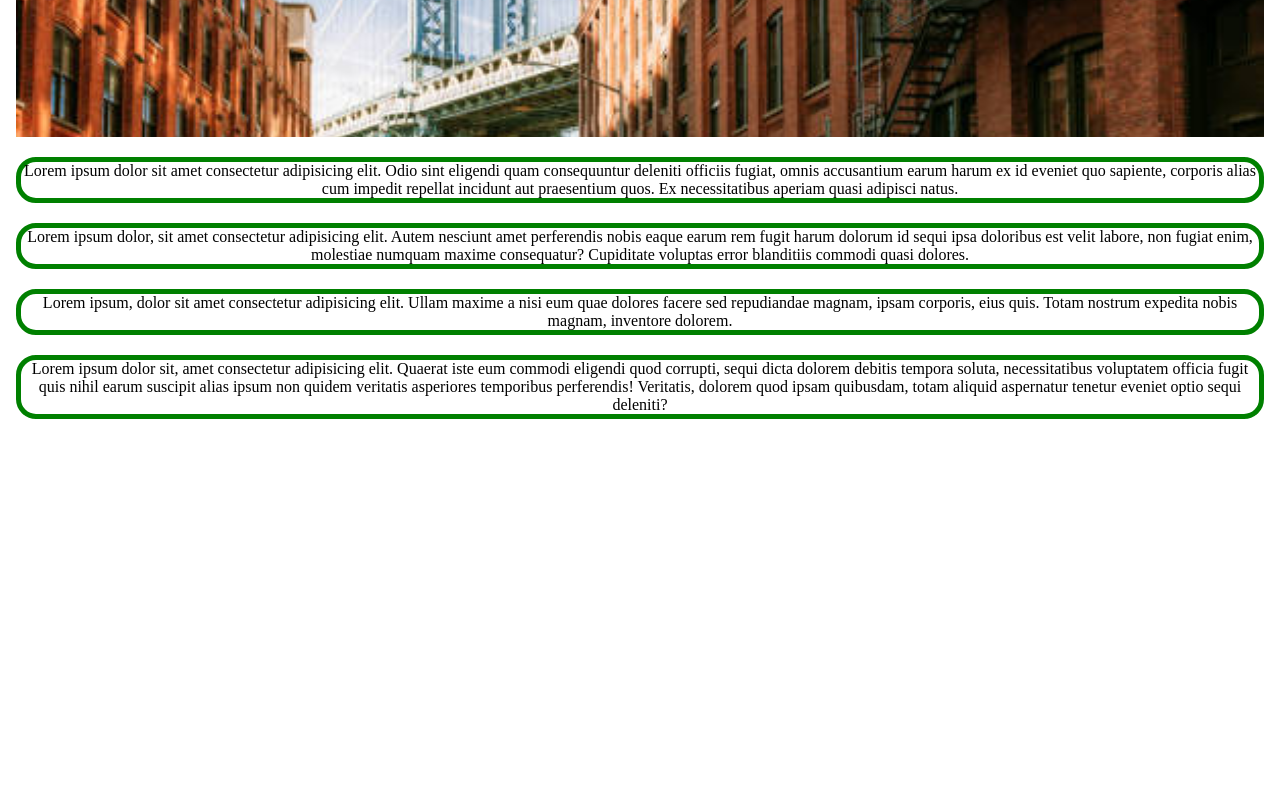
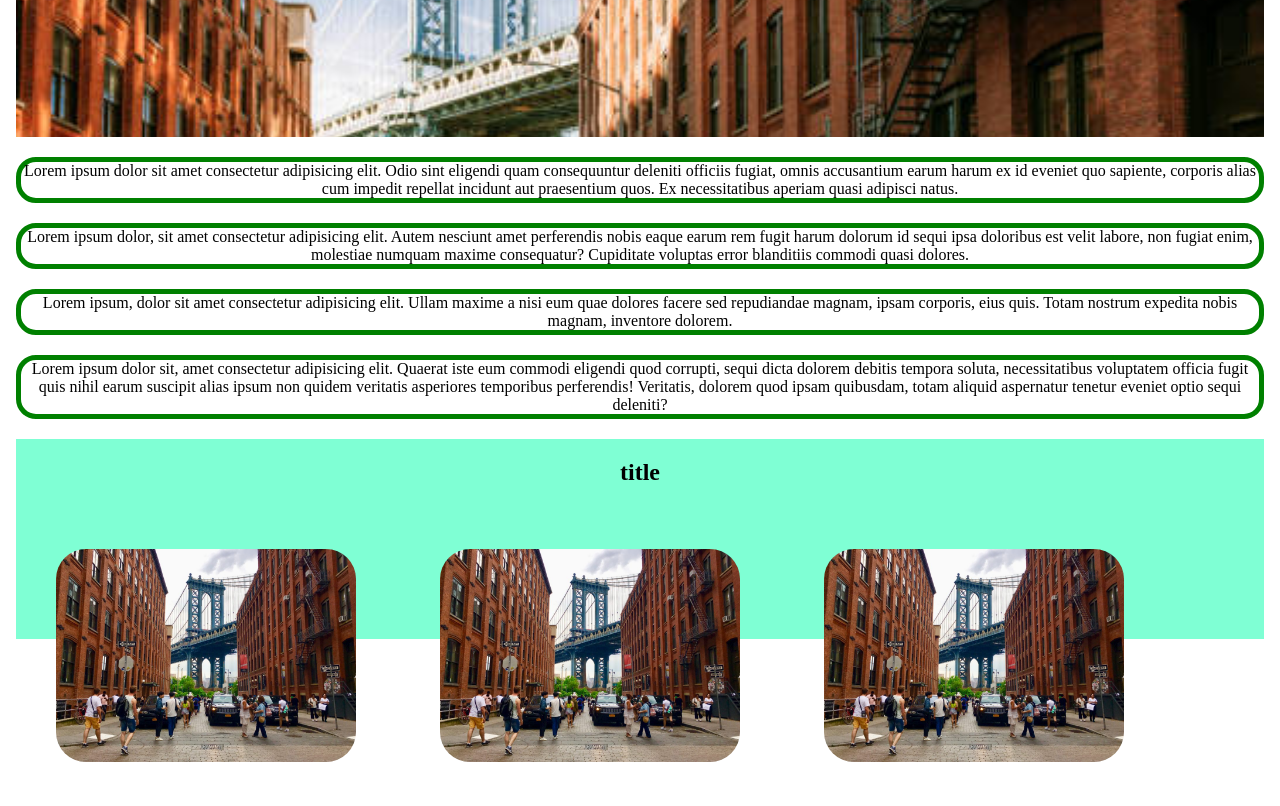
Before and after one commit to nasaraaa/lesson-7, a plain HTML site: page index.html in a window 1280 px wide. Shown: the part 602-1408 px from the top of the page. Before the commit the page ends 1041 px from the top, so only its background shows below. Drawn offline with Linux system fonts and the light colour scheme.

Commit message:
add section and some changes

```diff
--- a/assest/css/style.css
+++ b/assest/css/style.css
@@ -96,3 +96,61 @@ nav li{
     border: 10px solid purple;
     color: cadetblue;
 }
+.section-bg{
+    background-color: aquamarine;
+    height: 200px;
+    padding: 20px;
+    margin-bottom: 20px;
+    position: relative;
+    animation-name: section-bg1;
+    animation-duration: 2s;
+    animation-delay: 0,5;
+    animation-timing-function: ease-in;
+}
+.section-bg h1{
+    text-align: center;
+
+}
+.item img{
+    max-width: 300px;
+    width: 100%;
+    border-radius: 30px;
+}
+.all-items p{
+    margin-bottom: 40px;
+}
+.item p{
+    position: absolute;
+    border-radius: 30px;
+    background-color: rgba(12, 12, 73, 0.5);
+    padding: 10px;
+    top: 50%;
+    left: 50%;
+    transform: translate(-50%,-50%);
+    opacity: 0;
+    transition-property: all;
+    transition-duration: 3s;
+    transition-delay: 0.5s;
+
+}
+.item{
+    display: inline-block;
+	max-width: 300px;
+	margin: 40px;
+	position: relative;
+}
+.all-items{
+    margin-top: -150px;
+}
+@keyframes section-bg1{
+    from{
+        background-color: brown;
+    }
+    to{
+        background-color: yellow;
+    }
+}
+.item p:hover{
+    opacity: 1;
+    border: 2px solid yellow;
+}
--- a/index.html
+++ b/index.html
@@ -30,6 +30,27 @@
             <p>Lorem ipsum dolor sit, amet consectetur adipisicing elit. Quaerat iste eum commodi eligendi quod corrupti, sequi dicta dolorem debitis tempora soluta, necessitatibus voluptatem officia fugit quis nihil earum suscipit alias ipsum non quidem veritatis asperiores temporibus perferendis! Veritatis, dolorem quod ipsam quibusdam, totam aliquid aspernatur tenetur eveniet optio sequi deleniti?</p>
         </div>
     </section>
+    <section>
+        <div class="container">
+            <div class="section-bg">
+                <h1 class="section-title">title</h1>
+            </div>
+            <div class="all-items">
+                <div class="item">
+                    <img src="assest/img/18-Iconic-view-at-intersection-of-Washington-and-Water-streets-June-2019-photo-1-by-Lore-Croghan-4-1024x728.jpg" alt="photo">
+                    <p>Lorem ipsum dolor sit amet consectetur adipisicing elit. Eos dolorem aspernatur perspiciatis tenetur, optio possimus.</p>
+                </div>
+                <div class="item">
+                    <img src="assest/img/18-Iconic-view-at-intersection-of-Washington-and-Water-streets-June-2019-photo-1-by-Lore-Croghan-4-1024x728.jpg" alt="photo">
+                    <p>Lorem ipsum dolor sit amet consectetur adipisicing elit. Eos dolorem aspernatur perspiciatis tenetur, optio possimus.</p>
+                </div>
+                <div class="item">
+                    <img src="assest/img/18-Iconic-view-at-intersection-of-Washington-and-Water-streets-June-2019-photo-1-by-Lore-Croghan-4-1024x728.jpg" alt="photo">
+                    <p>Lorem ipsum dolor sit amet consectetur adipisicing elit. Eos dolorem aspernatur perspiciatis tenetur, optio possimus.</p>
+                </div>
+            </div>
+        </div>
+    </section>
 
 </body>
 </html>
```
